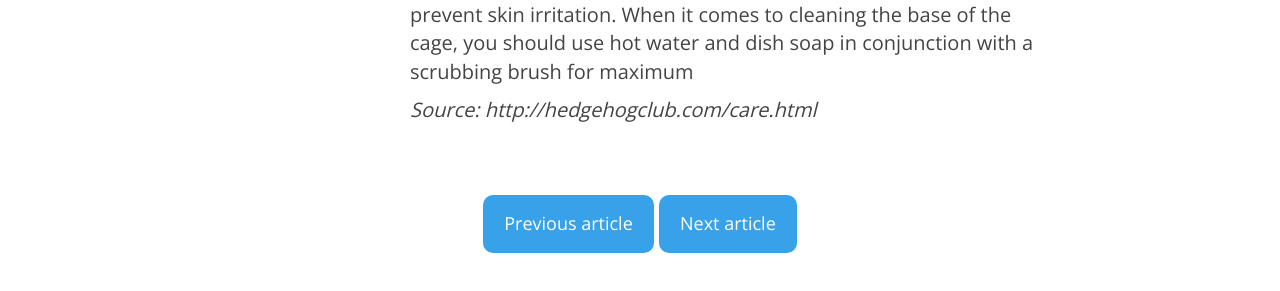
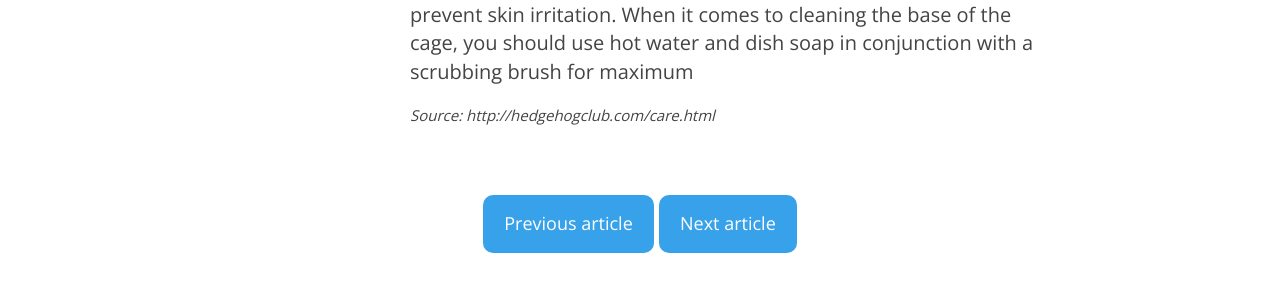
Before and after one commit to crittergo/crittergo.github.io, a Jekyll site: the page built from _posts/2014-02-14-hedgehog.md, in a window 1280 px wide. Shown: the part 1816-2107 px from the top of the page. Built offline with Jekyll 4.4.1, drawn with Linux system fonts in a browser that asks for light colours; nearby versions of some CDN libraries; library files that are not in the unit come from our copies; comment, search, counter and statistics services are not loaded.

```diff
--- a/_posts/2014-02-14-hedgehog.md
+++ b/_posts/2014-02-14-hedgehog.md
@@ -33,4 +33,4 @@ Perhaps the most unique problem facing hedgehogs is obesity. You must make sure
 Like any other pet, you should change the bedding in your hedgehog’s cage every week. Since they prefer cloth material, you should clean any droppings out of the cage daily, and be prepared to change the bedding at any time. You can wash the fleece in a washing machine or by hand, using only dish soap and hot water to prevent skin irritation. When it comes to cleaning the base of the cage, you should use hot water and dish soap in conjunction with a scrubbing brush for maximum
 
 
-*Source: http://hedgehogclub.com/care.html*
+<sub> *Source: http://hedgehogclub.com/care.html*</sub>
```
